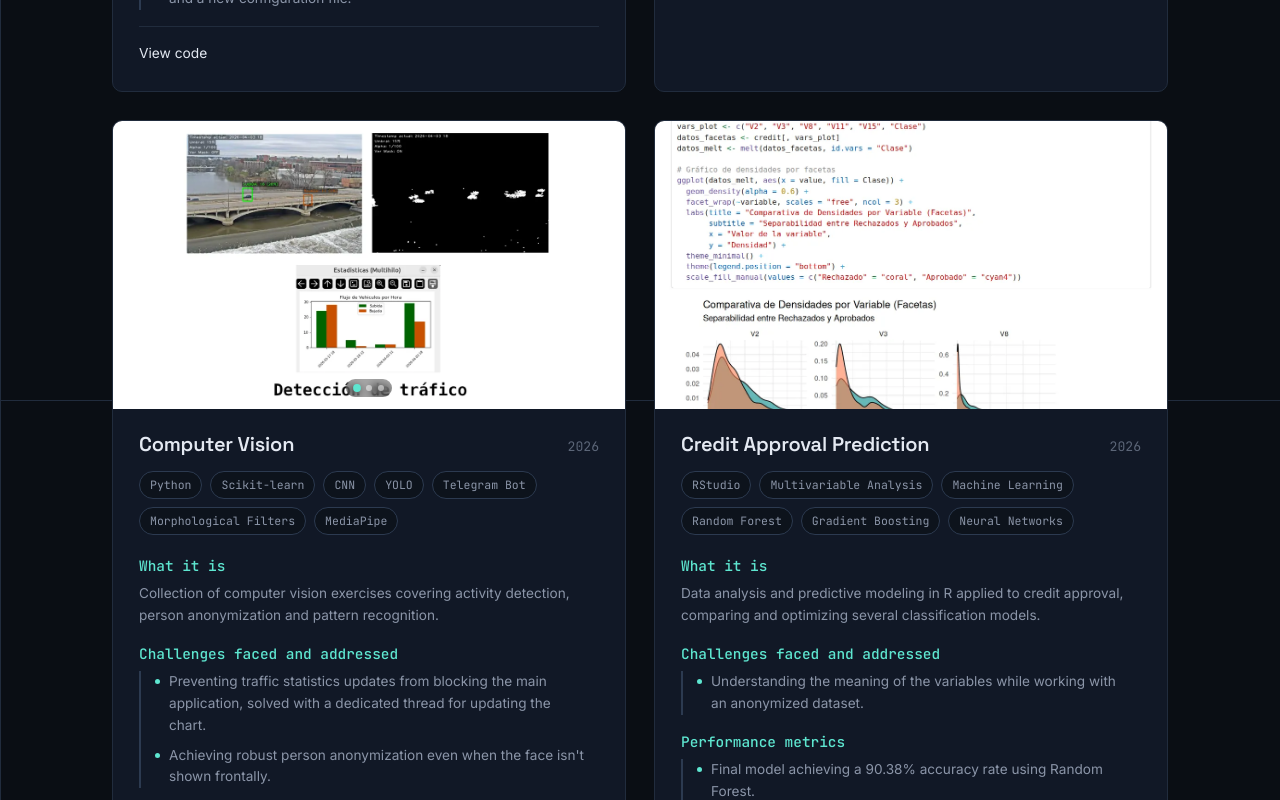
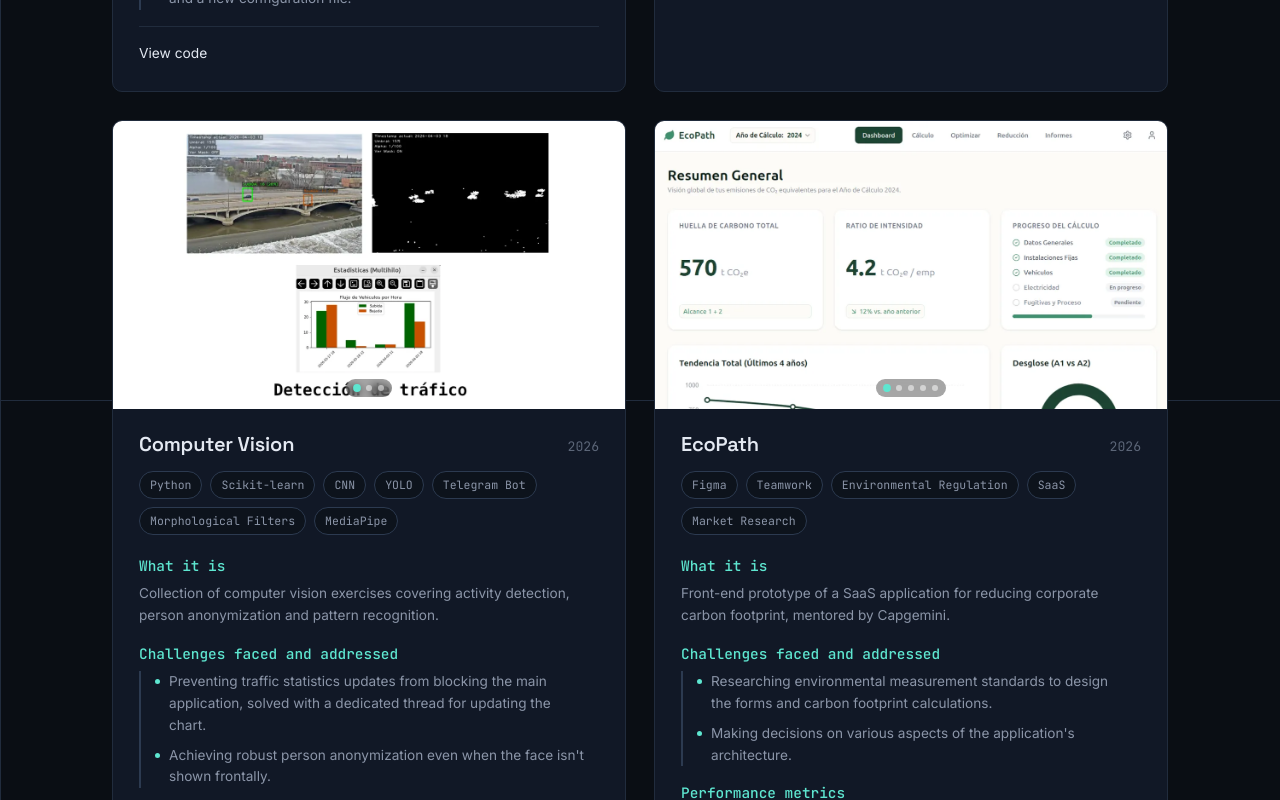
Before and after one commit to JuaanGB/JuaanGB.github.io, a React (Vite) app: page /proyectos in a window 1280 px wide. Shown: the part 1200-2000 px from the top of the page. Built offline with nearby package versions, Linux system fonts and the light colour scheme.

Commit message:
Proyectos ordenados automáticamente

```diff
--- a/src/pages/Projects.tsx
+++ b/src/pages/Projects.tsx
@@ -14,6 +14,11 @@ export default function Projects() {
   const [page, setPage] = useState(1)
   const [selectedTags, setSelectedTags] = useState<string[]>([])
 
+  const sortedProjects = useMemo(
+    () => [...projects].sort((a, b) => new Date(b.year).getTime() - new Date(a.year).getTime()),
+    []
+  )
+
   const toggleTag = (tagId: string) => {
     setSelectedTags((prev) =>
       prev.includes(tagId) ? prev.filter((id) => id !== tagId) : [...prev, tagId]
@@ -22,11 +27,11 @@ export default function Projects() {
   }
 
   const filteredProjects = useMemo(() => {
-    if (selectedTags.length === 0) return projects
-    return projects.filter((project) =>
+    if (selectedTags.length === 0) return sortedProjects
+    return sortedProjects.filter((project) =>
       selectedTags.some((tagId) => project.tags.includes(tagId))
     )
-  }, [selectedTags])
+  }, [sortedProjects, selectedTags])
 
   const totalPages = Math.max(1, Math.ceil(filteredProjects.length / PROJECTS_PER_PAGE))
 
```
